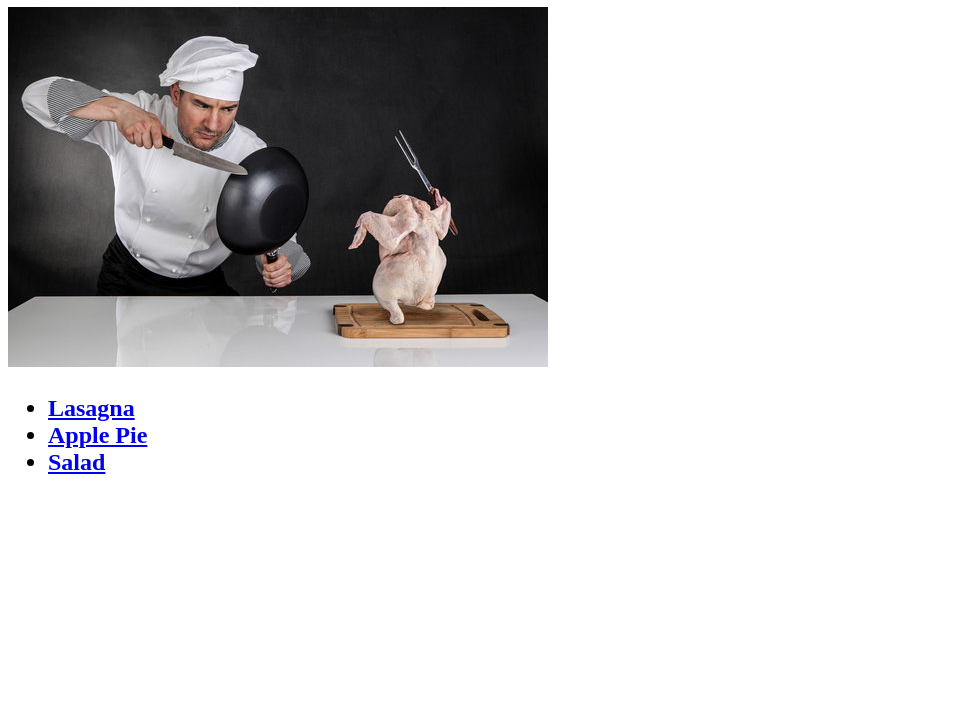
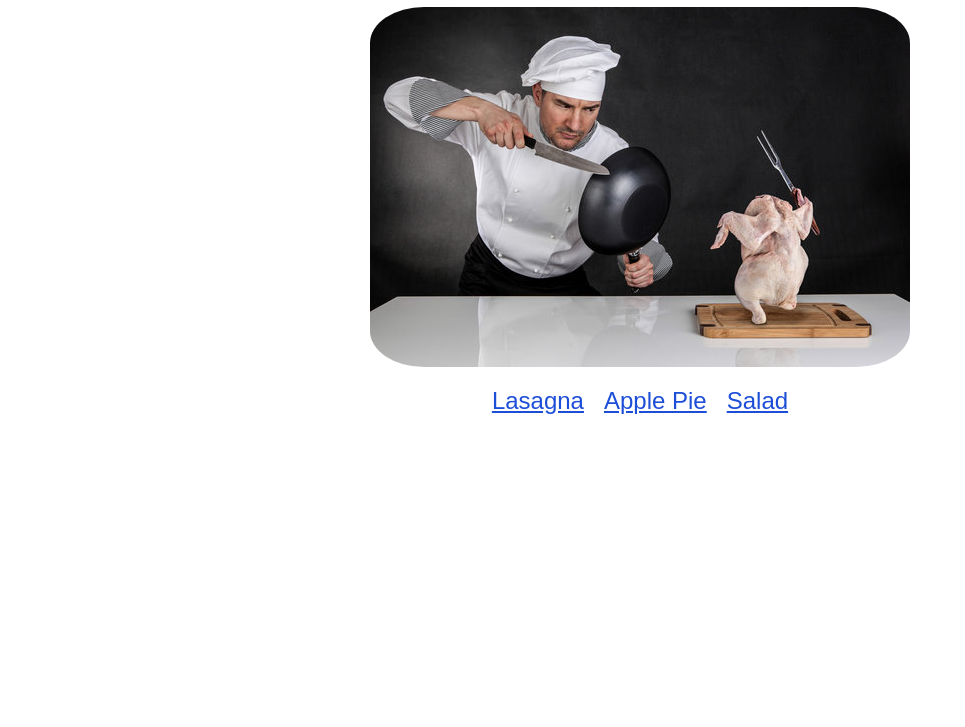
Before and after one commit to el0315/odin-recipes, a plain HTML site: page index.html in a window 1280 px wide. Shown: the part 73-800 px from the top of the page, without its empty margins (0-965 px from the left). Drawn offline with Linux system fonts and the light colour scheme.

Commit message:
Add CSS styling throughout website
Utilized Google AI overview to get generic snippets

```diff
--- a/index.html
+++ b/index.html
@@ -4,16 +4,15 @@
     <meta charset="UTF-8">
     <meta name="viewport" content="width=device-width, initial-scale=1.0">
     <title>My Recipe Website</title>
+    <link rel="stylesheet" href="styles.css">
 </head>
 <body>
     <h1>Odin Recipes</h1>
-    <img src="./recipes/recipe_images/home.png" alt="A chef fighting with a raw chicken" width="540" height="360">
-    <h2>
-        <ul>
-            <li><a href="recipes/lasagna.html">Lasagna</a></li>
-            <li><a href="recipes/apple_pie.html">Apple Pie</a></li>
-            <li><a href="recipes/salad.html">Salad</a></li>
-        </ul>
-    </h2>
+    <img id="home" src="./recipes/recipe_images/home.png" alt="A chef fighting with a raw chicken" width="540" height="360">
+    <ul class="recipe_list">
+        <li><a href="recipes/lasagna.html">Lasagna</a></li>
+        <li><a href="recipes/apple_pie.html">Apple Pie</a></li>
+        <li><a href="recipes/salad.html">Salad</a></li>
+    </ul>
 </body>
 </html>
--- /dev/null
+++ b/styles.css
@@ -0,0 +1,55 @@
+body {
+    font-family: Arial, Helvetica, sans-serif;
+}
+
+h1 {
+    text-shadow: 1px 1px 1px rgba(0, 0, 0, 0.5);
+}
+
+h3 {
+  color: #1b294b;
+}
+
+a {
+  text-decoration: underline;
+  color: #1D4ED8;
+}
+
+a:hover {
+  text-decoration: underline;
+  color: rgb(99, 156, 179);
+}
+
+img#home {
+  display: block;
+  max-width: 100%;
+  height: auto;
+  margin-left: auto;
+  margin-right: auto;
+}
+
+img {
+  display: block;
+  max-width: 30%;
+  height: auto;
+  margin-left: auto;
+  margin-right: auto;
+  border-radius: 10%;
+}
+
+hr {
+    border: 0;
+    height: 0;
+    border-top: 1px solid rgba(0, 0, 0, 0.1);
+    border-bottom: 1px solid rgba(255, 255, 255, 0.3);
+}
+
+.recipe_list {
+    display: flex;
+    justify-content: center; /* Centers the items horizontally */
+    list-style-type: none;
+    margin: 0;
+    padding: 20px 0 0 0;
+    gap: 20px;
+    font-size: x-large;
+}
```
Also changed, not shown: recipes/apple_pie.html (+3 -1 lines), recipes/lasagna.html (+3 -1 lines), recipes/salad.html (+3 -1 lines).
